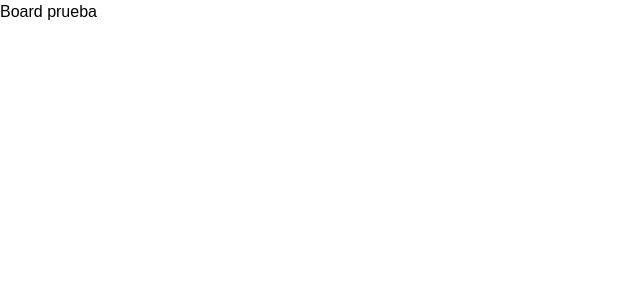
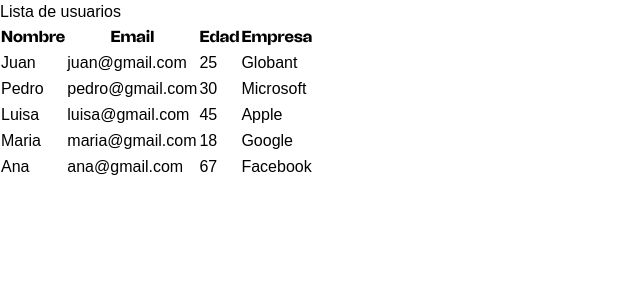
Before and after one commit to GonzaBordes/jerry-awards, a React (Vite) app: page /board in a window 1280 px wide. Shown: the top 300 px of the page, without its empty margins (0-640 px from the left). Built offline with nearby package versions, Linux system fonts and the light colour scheme; a web font is replaced by a local one.

Commit message:
creando tabla de usuarios desde objeto usuarios

```diff
--- /dev/null
+++ b/src/components/Table/ItemsTable.jsx
@@ -0,0 +1,24 @@
+import PropTypes from 'prop-types';
+
+function ItemsTable({ usuario }) {
+
+    return (
+        <tr>
+            <td>{usuario.nombre}</td>
+            <td>{usuario.email}</td>
+            <td>{usuario.edad}</td>
+            <td>{usuario.empresa}</td>
+        </tr>
+    );
+}
+
+ItemsTable.propTypes = {
+    usuario: PropTypes.shape({
+        nombre: PropTypes.string,
+        email: PropTypes.string,
+        edad: PropTypes.number,
+        empresa: PropTypes.string,
+    }),
+};
+
+export default ItemsTable;
--- /dev/null
+++ b/src/components/Table/Table.jsx
@@ -0,0 +1,37 @@
+import PropTypes from 'prop-types';
+import ItemsTable from './ItemsTable';
+
+function Table({ data }) {
+  return (
+    <div>
+      <table className="table">
+        <thead>
+          <tr>
+            <th scope="col">Nombre</th>
+            <th scope="col">Email</th>
+            <th scope="col">Edad</th>
+            <th scope="col">Empresa</th>
+          </tr>
+        </thead>
+        <tbody>
+          {data.map((usuario, index) => (
+            <ItemsTable key={index} usuario={usuario} />
+          ))}
+        </tbody>
+      </table>
+    </div>
+  );
+}
+
+Table.propTypes = {
+  data: PropTypes.arrayOf(
+    PropTypes.shape({
+      nombre: PropTypes.string,
+      email: PropTypes.string,
+      edad: PropTypes.number,
+      empresa: PropTypes.string,
+    })
+  ),
+};
+
+export default Table;
--- a/src/views/Board.jsx
+++ b/src/views/Board.jsx
@@ -1,11 +1,46 @@
-
+import Table from '../components/Table/Table'
 
 const Board = () => {
 
+  const usuarios = [
+      {
+          nombre: 'Juan',
+          email: 'juan@gmail.com',
+          edad: 25,
+          empresa: 'Globant'
+      },
+      {
+          nombre: 'Pedro',
+          email: 'pedro@gmail.com',
+          edad: 30,
+          empresa: 'Microsoft'
+      },
+      {
+          nombre: 'Luisa',
+          email: 'luisa@gmail.com',
+          edad: 45,
+          empresa: 'Apple'
+      },
+      {
+          nombre: 'Maria',
+          email: 'maria@gmail.com',
+          edad: 18,
+          empresa: 'Google'
+      },
+      {
+          nombre: 'Ana',
+          email: 'ana@gmail.com',
+          edad: 67,
+          empresa: 'Facebook'
+      }
+  ];
 
-  return (
-    <div>Board prueba</div>
-  )
+    return (
+      <div>
+        <h1>Lista de usuarios</h1>
+        <Table data={usuarios} />
+      </div>
+    )
 }
 
 export default Board
```
